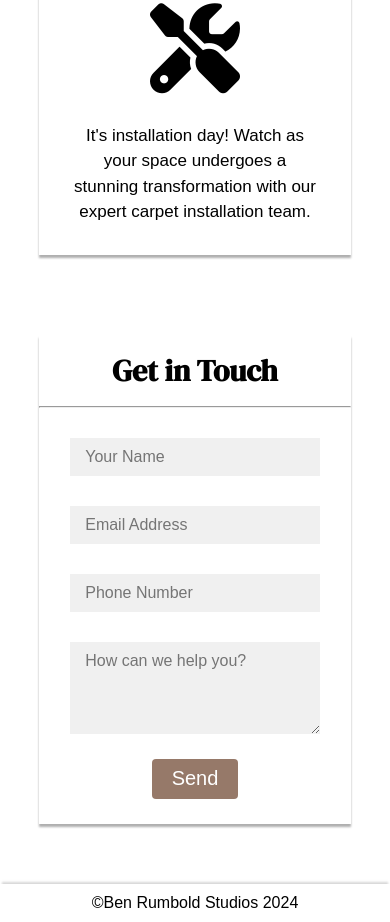
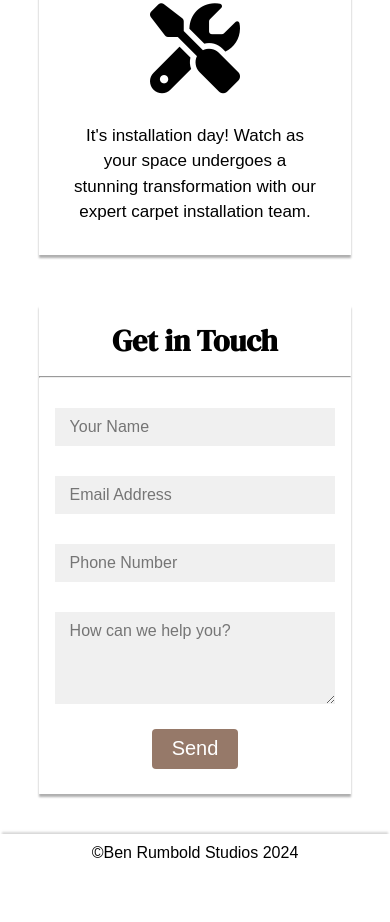
Before and after one commit to Ben-Rumbold/tlc-carpets, a plain HTML site: page contact.html in a window 390 px wide. Shown: the part 1835-2757 px from the top of the page. After the commit the page ends 2707 px from the top, so only its background shows below. Drawn offline with Linux system fonts and the light colour scheme; a web font is replaced by a local one.

Commit message:
finished form ui

```diff
--- a/assets/css/contact.css
+++ b/assets/css/contact.css
@@ -151,6 +151,12 @@ button:hover {
   }
 }
 
+@media only screen and (max-width: 750px) {
+  .contact-outer-container {
+    margin: 50px auto;
+  }
+}
+
 @media only screen and (max-width: 500px) {
   .contact-text-container {
     margin: 40px auto;
@@ -173,4 +179,11 @@ button:hover {
   .process-outer-container {
     padding-bottom: 10px;
   }
+  form {
+    margin: 50px 0px 40px 0px;
+  }
+  input,
+  textarea {
+    width: 90%;
+  }
 }
```
